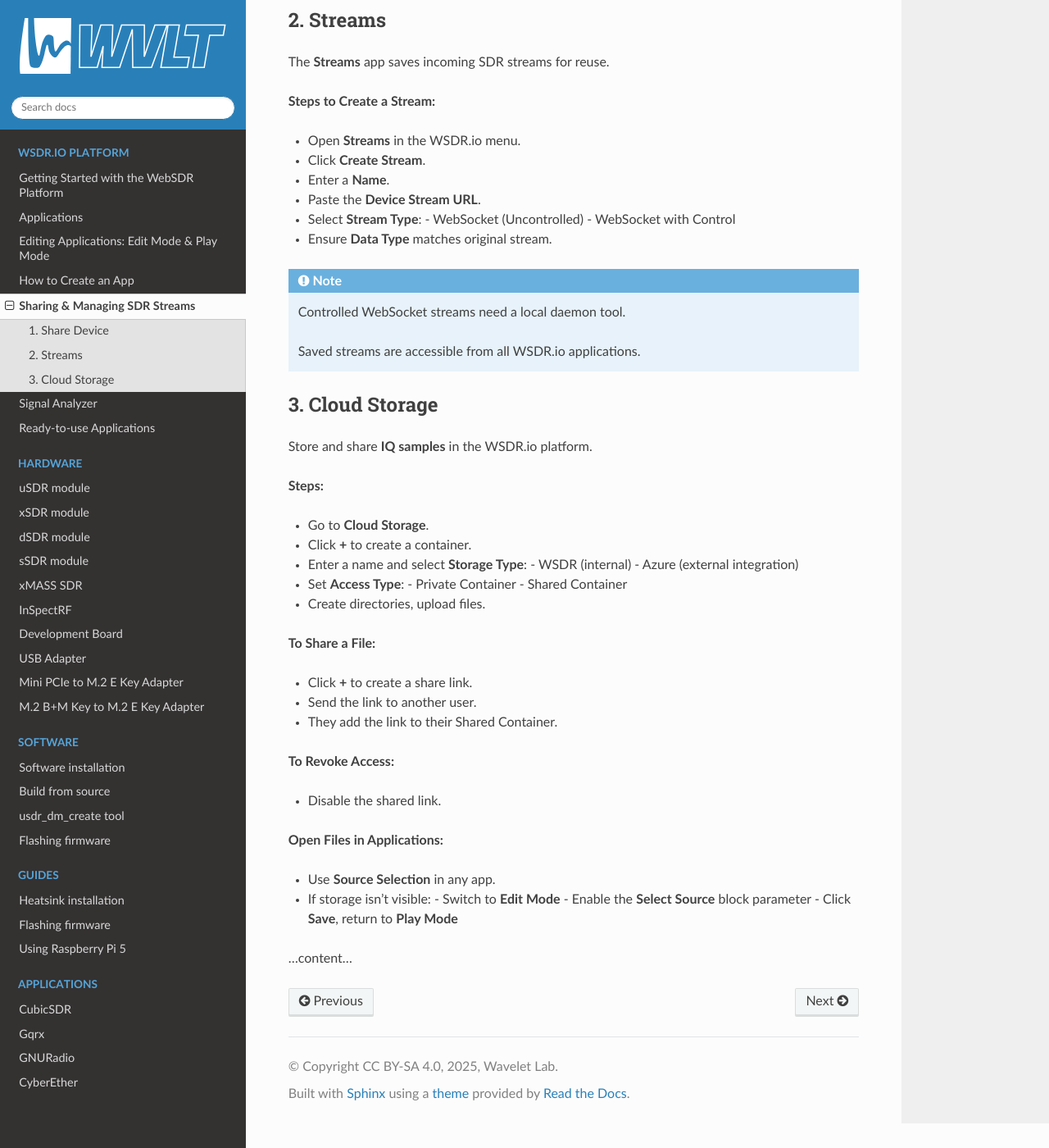
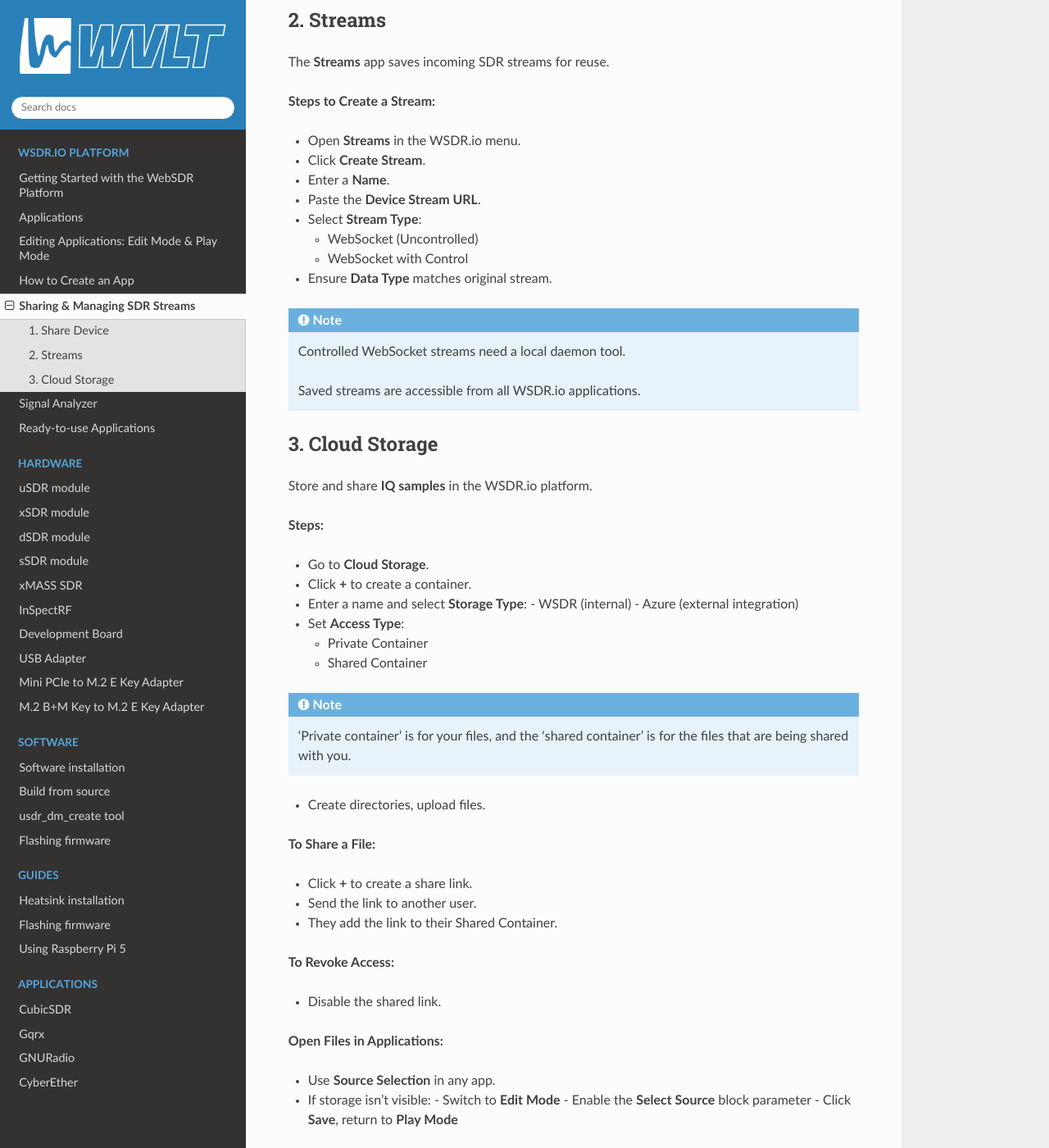
Before and after one commit to wavelet-lab/docs, a Sphinx documentation site: the page built from source/intro/sharing_and_streams.rst, in a window 1280 px wide and 1400 px high, scrolled down 885 px. Shown: the whole window at 82% size. Built offline with Sphinx 7.4.7 and the Read the Docs theme 3.1.0, drawn with Linux system fonts in a browser that asks for light colours.

Commit message:
Update sharing_and_streams.rst

```diff
--- a/source/intro/sharing_and_streams.rst
+++ b/source/intro/sharing_and_streams.rst
@@ -43,7 +43,9 @@
 - Enter a **Name**.
 - Paste the **Device Stream URL**.
 - Select **Stream Type**:
+
   - WebSocket (Uncontrolled)
+
   - WebSocket with Control
 
 - Ensure **Data Type** matches original stream.
@@ -67,8 +69,14 @@
   - Azure (external integration)
 
 - Set **Access Type**:
+
   - Private Container
+
   - Shared Container
+
+.. note::
+ ‘Private container’ is for your files, and the ‘shared container’ is for the files that are being shared with you.
+
 
 - Create directories, upload files.
 
```
